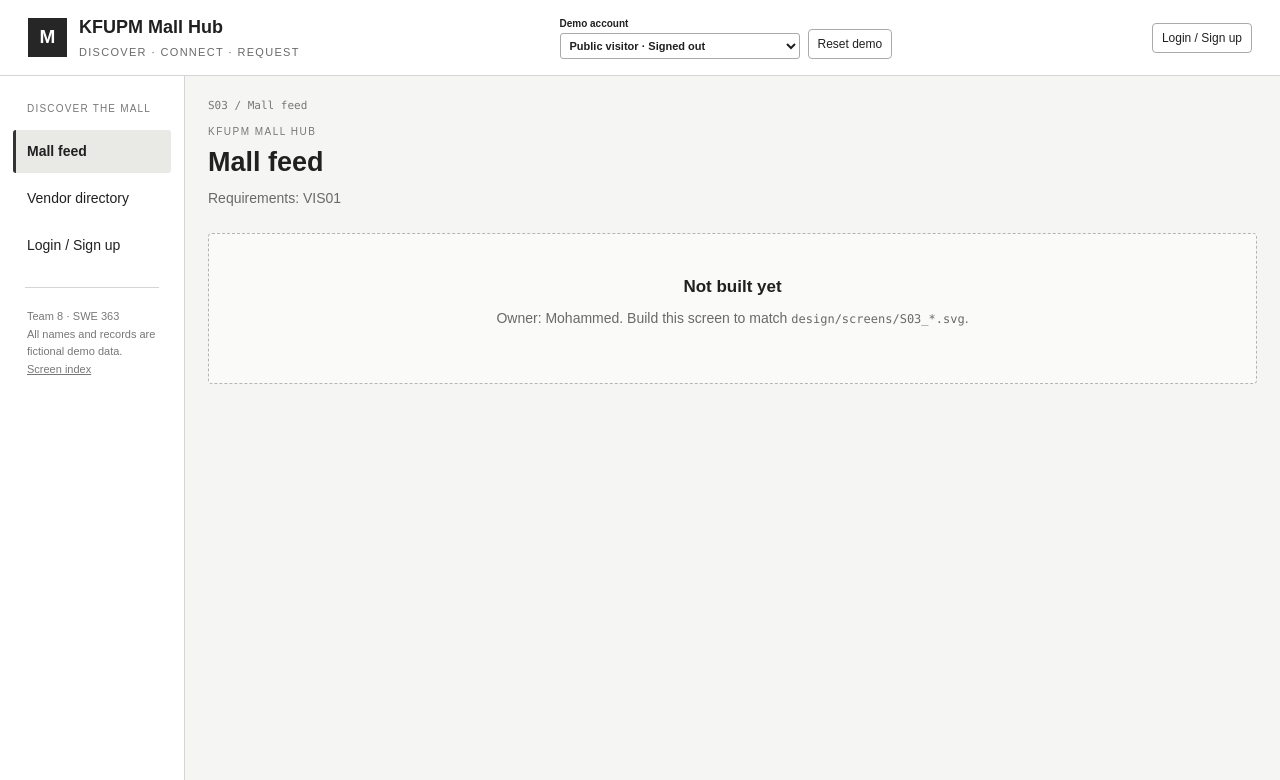
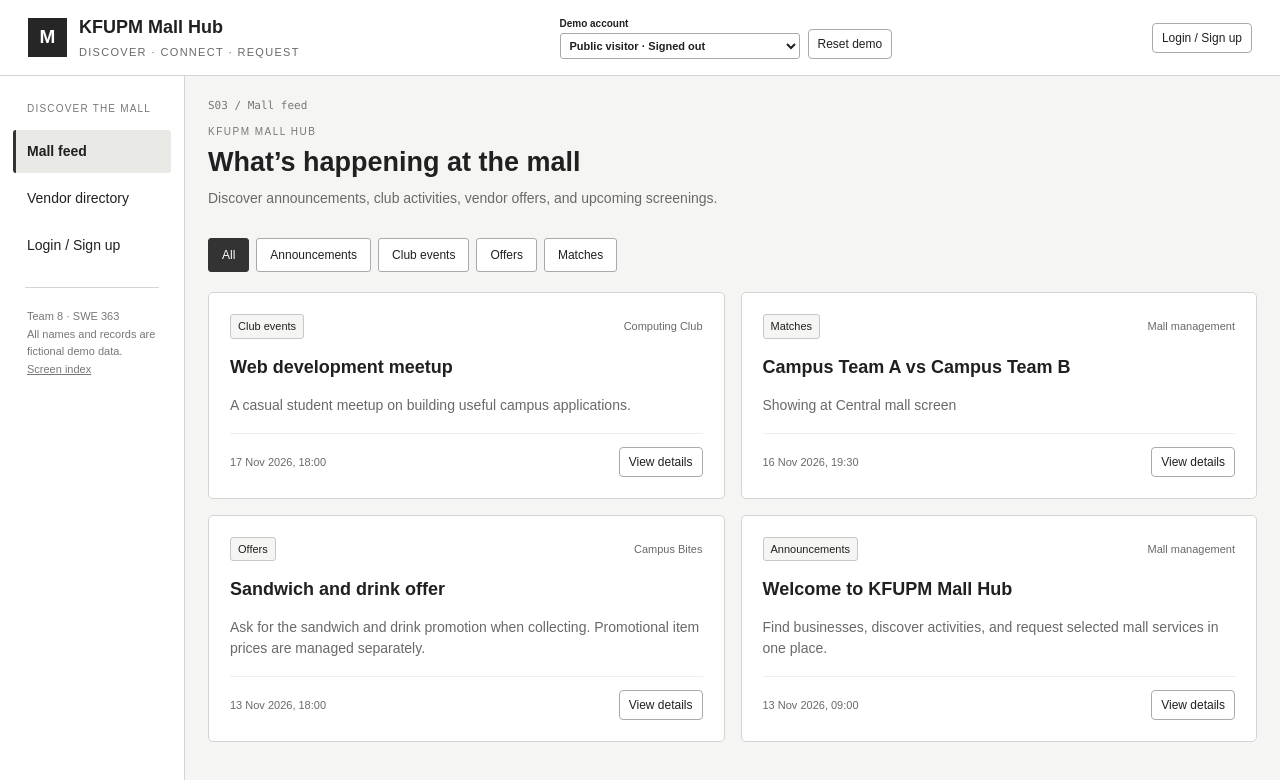
Before and after one commit to AbdulrahmanSal/swe363-sec2-team8-phase4, a React (Vite) app: page / in a window 1280 px wide. Shown: the top 780 px of the page. Built offline with nearby package versions, Linux system fonts and the light colour scheme.

Commit message:
S03: render and filter published feed content with detail dialogs

```diff
--- /dev/null
+++ b/src/hooks/useNow.js
@@ -0,0 +1,7 @@
+import { useEffect, useState } from 'react'
+/** Keep scheduled/expired content current while the screen stays open. */
+export default function useNow() {
+  const [now, setNow] = useState(Date.now)
+  useEffect(() => { const timer = setInterval(() => setNow(Date.now()), 30000); return () => clearInterval(timer) }, [])
+  return now
+}
--- a/src/pages/public/Feed.jsx
+++ b/src/pages/public/Feed.jsx
@@ -1,6 +1,31 @@
-import PagePlaceholder from '../../components/common/PagePlaceholder.jsx'
-
-/** S03 · Mall feed (VIS01) — owner: Mohammed */
+import { useState } from 'react'
+import { Link } from 'react-router-dom'
+import { useData } from '../../context/DataContext.jsx'
+import useNow from '../../hooks/useNow.js'
+import { fmt } from '../../utils/format.js'
+import { getFeedItems } from '../../utils/publicContent.js'
+import { PageHeader, FilterChips, Modal, StatusBadge, EmptyState } from '../../components/common/index.js'
+/** S03 · VIS01. Public browsing; content changes immediately with shared data. */
 export default function Feed() {
-  return <PagePlaceholder id="S03" title="Mall feed" owner="Mohammed" requirements="VIS01" />
+  const { data } = useData()
+  const now = useNow()
+  const [filter, setFilter] = useState('All')
+  const [selected, setSelected] = useState(null)
+  const allItems = getFeedItems(data, now)
+  const items = allItems.filter(item => filter === 'All' || item.kind === filter)
+  const detail = selected && allItems.find(item => item.id === selected.id && item.kind === selected.kind)
+  const source = item => item.club || data.vendors.find(vendor => vendor.id === item.vendorId)?.name || 'Mall management'
+  return <><PageHeader id="S03" screenName="Mall feed" title="What’s happening at the mall" subtitle="Discover announcements, club activities, vendor offers, and upcoming screenings." />
+    <FilterChips options={['All', 'Announcements', 'Club events', 'Offers', 'Matches']} value={filter} onChange={setFilter} />
+    {items.length ? <div className="grid">{items.map(item => <article className="card" key={`${item.kind}-${item.id}`}>
+      <div className="row between"><StatusBadge status={item.kind} /><span className="tiny muted">{source(item)}</span></div>
+      <h2 style={{ marginTop: 15 }}>{item.title}</h2><p className="muted">{item.text}</p>
+      <div className="cardfooter"><span className="tiny muted">{fmt(item.date)}</span><button type="button" className="small" onClick={() => setSelected({ id: item.id, kind: item.kind })} aria-label={`View details: ${item.title}`}>View details</button></div>
+    </article>)}</div> : <EmptyState title="No content to show" message="There are no published items for this filter." action={<button type="button" onClick={() => setFilter('All')}>Show all</button>} />}
+    {detail && <Modal title={detail.title} onClose={() => setSelected(null)} actions={<><button type="button" onClick={() => setSelected(null)}>Close</button>{detail.kind === 'Offers' && <Link className="button primary" to={`/vendors/${detail.vendorId}`} onClick={() => setSelected(null)}>View vendor</Link>}</>}>
+      <p><StatusBadge status={detail.kind} /> <span className="muted">{source(detail)}</span></p><p className="preserve-lines">{detail.text}</p>
+      <dl className="info">{detail.kind === 'Announcements' ? <><dt>Published</dt><dd>{fmt(detail.publication)}</dd></> : <><dt>{detail.kind === 'Matches' ? 'Kick-off' : 'Starts'}</dt><dd>{fmt(detail.start)}</dd>{detail.end && <><dt>Ends</dt><dd>{fmt(detail.end)}</dd></>}{detail.location && <><dt>Location</dt><dd>{detail.location}</dd></>}</>}</dl>
+      <p className="tiny muted">Times shown in Asia/Riyadh.</p>
+    </Modal>}
+  </>
 }
--- /dev/null
+++ b/src/utils/publicContent.js
@@ -0,0 +1,12 @@
+import { ms } from './format.js'
+export const isActiveOffer = (offer, now = Date.now()) => !offer.removed && ms(offer.start) <= now && ms(offer.end) > now
+/** VIS01: only visible content; dates are parsed as Riyadh time by ms(). */
+export function getFeedItems(data, now = Date.now()) {
+  const activeBusiness = id => data.vendors.some(vendor => vendor.id === id && vendor.status === 'Active')
+  return [
+    ...data.announcements.filter(item => !item.removed && ms(item.publication) <= now).map(item => ({ ...item, kind: 'Announcements', text: item.message, date: item.publication })),
+    ...data.matches.filter(item => !item.removed && ms(item.publication) <= now && ms(item.start) > now).map(item => ({ ...item, kind: 'Matches', title: `${item.team1} vs ${item.team2}`, text: `Showing at ${item.location}`, date: item.start })),
+    ...data.events.filter(item => !item.removed && item.status === 'Approved' && ms(item.end) > now).map(item => ({ ...item, kind: 'Club events', text: item.description, date: item.start })),
+    ...data.offers.filter(item => isActiveOffer(item, now) && activeBusiness(item.vendorId)).map(item => ({ ...item, kind: 'Offers', text: item.description, date: item.start })),
+  ].sort((left, right) => ms(right.date) - ms(left.date))
+}
```
